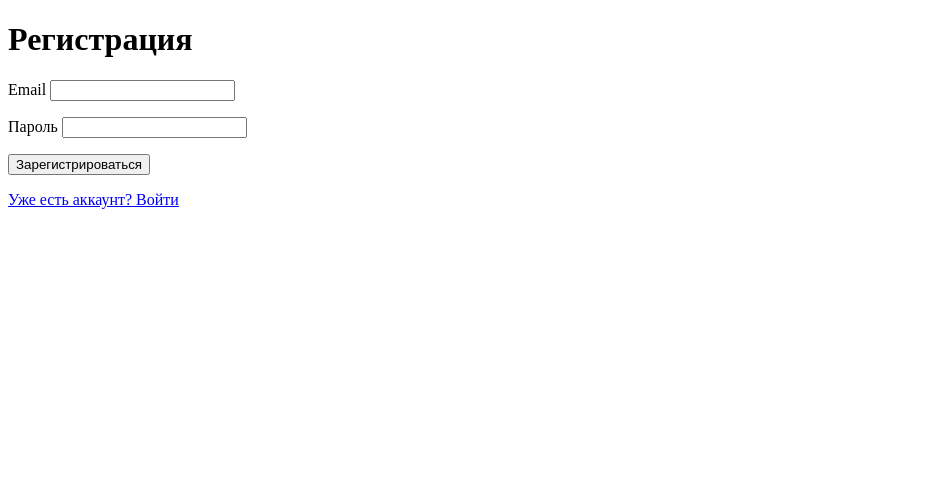
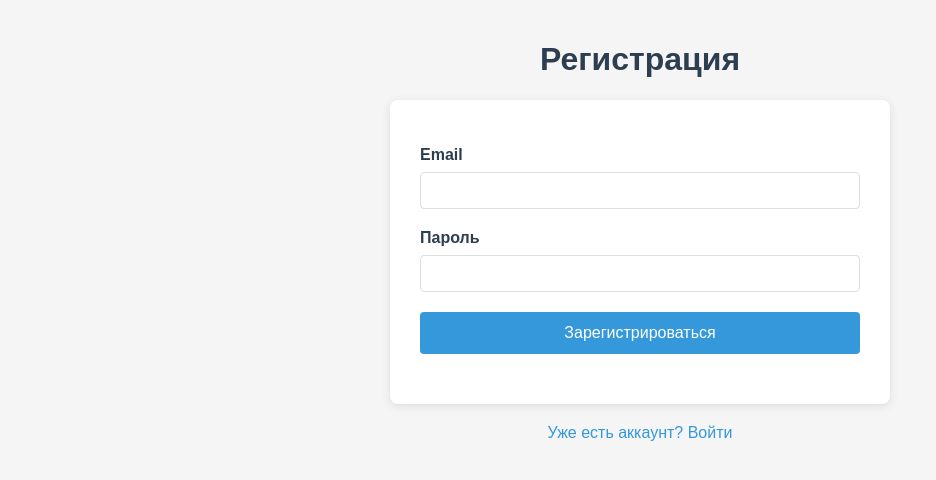
Before and after one commit to JakmanLoss/Bookcrossing, a Flask app: page /register in a window 1280 px wide. Shown: the top 480 px of the page, without its empty margins (0-936 px from the left). Run offline with Flask 2, Linux system fonts and the light colour scheme.

Commit message:
Register front

```diff
--- a/templates/register.html
+++ b/templates/register.html
@@ -2,13 +2,76 @@
 <html>
 <head>
     <title>Регистрация</title>
+    <style>
+        body {
+            font-family: Arial, sans-serif;
+            max-width: 500px;
+            margin: 0 auto;
+            padding: 20px;
+            background-color: #f5f5f5;
+        }
+        h1 {
+            color: #2c3e50;
+            text-align: center;
+        }
+        form {
+            background: white;
+            padding: 30px;
+            border-radius: 8px;
+            box-shadow: 0 2px 10px rgba(0,0,0,0.1);
+        }
+        p {
+            margin-bottom: 20px;
+        }
+        label {
+            display: block;
+            margin-bottom: 8px;
+            font-weight: bold;
+            color: #2c3e50;
+        }
+        input[type="text"],
+        input[type="password"],
+        input[type="email"] {
+            width: 100%;
+            padding: 10px;
+            border: 1px solid #ddd;
+            border-radius: 4px;
+            box-sizing: border-box;
+        }
+        input[type="submit"] {
+            background-color: #3498db;
+            color: white;
+            border: none;
+            padding: 12px 20px;
+            border-radius: 4px;
+            cursor: pointer;
+            font-size: 16px;
+            width: 100%;
+        }
+        input[type="submit"]:hover {
+            background-color: #2980b9;
+        }
+        .flash-message {
+            color: #e74c3c;
+            text-align: center;
+            margin-bottom: 20px;
+        }
+        .login-link {
+            text-align: center;
+            margin-top: 20px;
+        }
+        .login-link a {
+            color: #3498db;
+            text-decoration: none;
+        }
+    </style>
 </head>
 <body>
     <h1>Регистрация</h1>
     {% with messages = get_flashed_messages() %}
         {% if messages %}
             {% for message in messages %}
-                <p>{{ message }}</p>
+                <p class="flash-message">{{ message }}</p>
             {% endfor %}
         {% endif %}
     {% endwith %}
@@ -18,6 +81,8 @@
         <p>{{ form.password.label }} {{ form.password() }}</p>
         <p>{{ form.submit() }}</p>
     </form>
-    <a href="{{ url_for('login') }}">Уже есть аккаунт? Войти</a>
+    <div class="login-link">
+        <a href="{{ url_for('login') }}">Уже есть аккаунт? Войти</a>
+    </div>
 </body>
 </html>
```
